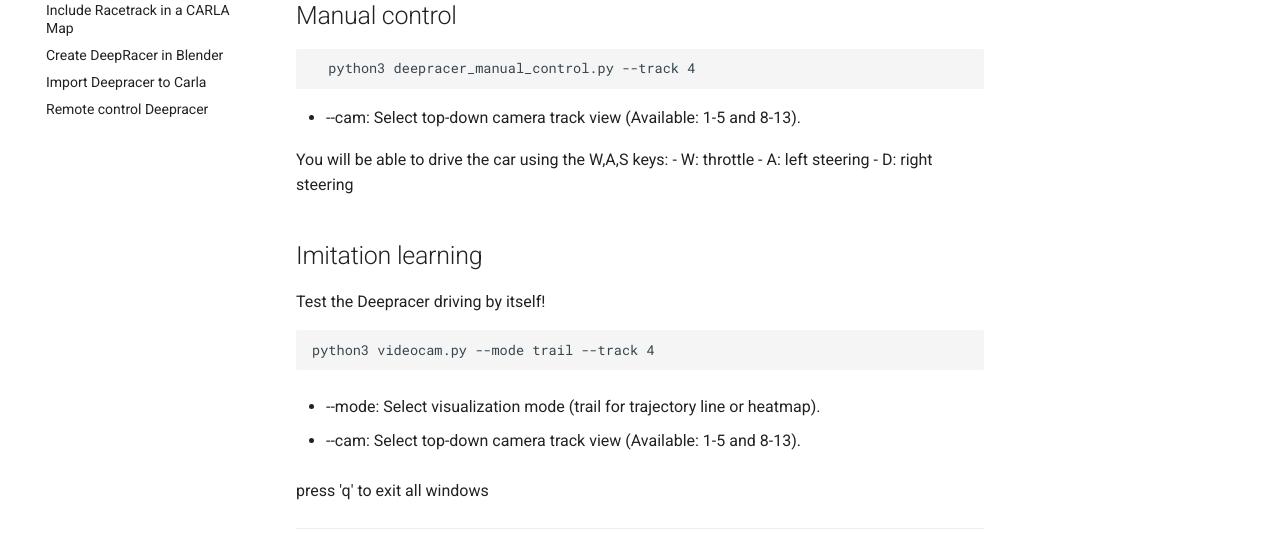
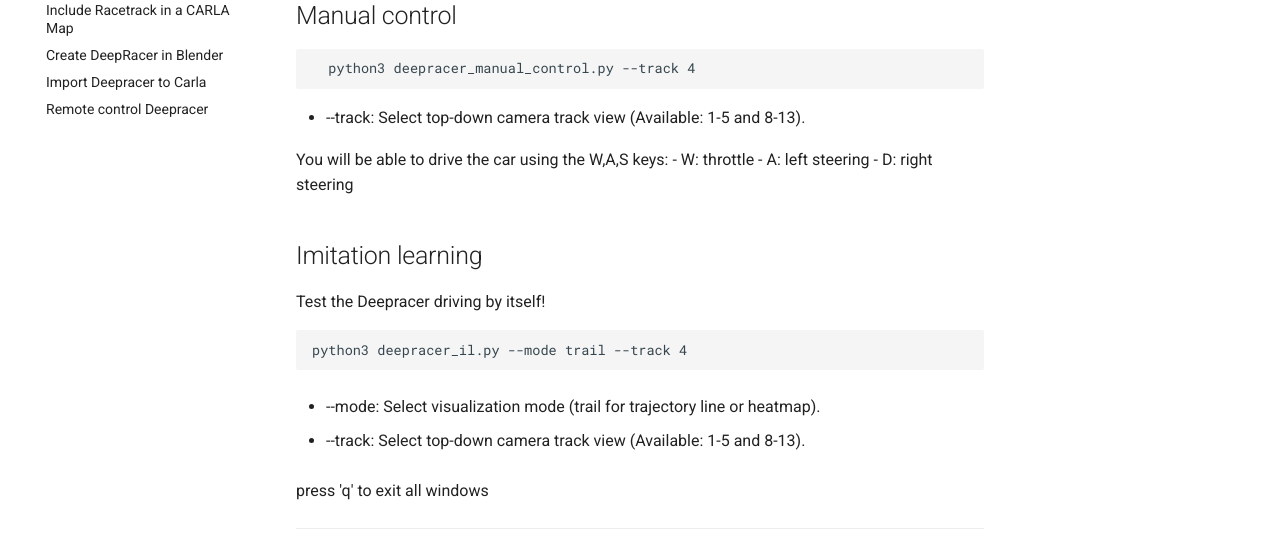
Before and after one commit to urjc-deepracer/docs, an MkDocs documentation site: the page built from docs/index.md, in a window 1280 px wide and 900 px high, scrolled down 2093 px. Shown: the part 152-691 px from the top of the window. Built offline with MkDocs 1.6.1 and Material for MkDocs 9.7.7, drawn with Linux system fonts in a browser that asks for light colours.

Commit message:
file name changed

````diff
--- a/docs/index.md
+++ b/docs/index.md
@@ -81,7 +81,7 @@
   python3 deepracer_manual_control.py --track 4
 ```
 
-- --cam: Select top-down camera track view (Available: 1-5 and 8-13).
+- --track: Select top-down camera track view (Available: 1-5 and 8-13).
 
 You will be able to drive the car using the W,A,S keys:
 - W: throttle
@@ -93,12 +93,12 @@
 Test the Deepracer driving by itself!
 
 ```bash
-python3 videocam.py --mode trail --track 4
+python3 deepracer_il.py --mode trail --track 4
 ```
 
 - --mode: Select visualization mode (trail for trajectory line or heatmap).
 
-- --cam: Select top-down camera track view (Available: 1-5 and 8-13).
+- --track: Select top-down camera track view (Available: 1-5 and 8-13).
 
 press 'q'  to exit all windows
 
````
Also changed, not shown: site/images/Deepracer_lab.png (added), site/index.html, site/search/search_index.json, 1 other file.
